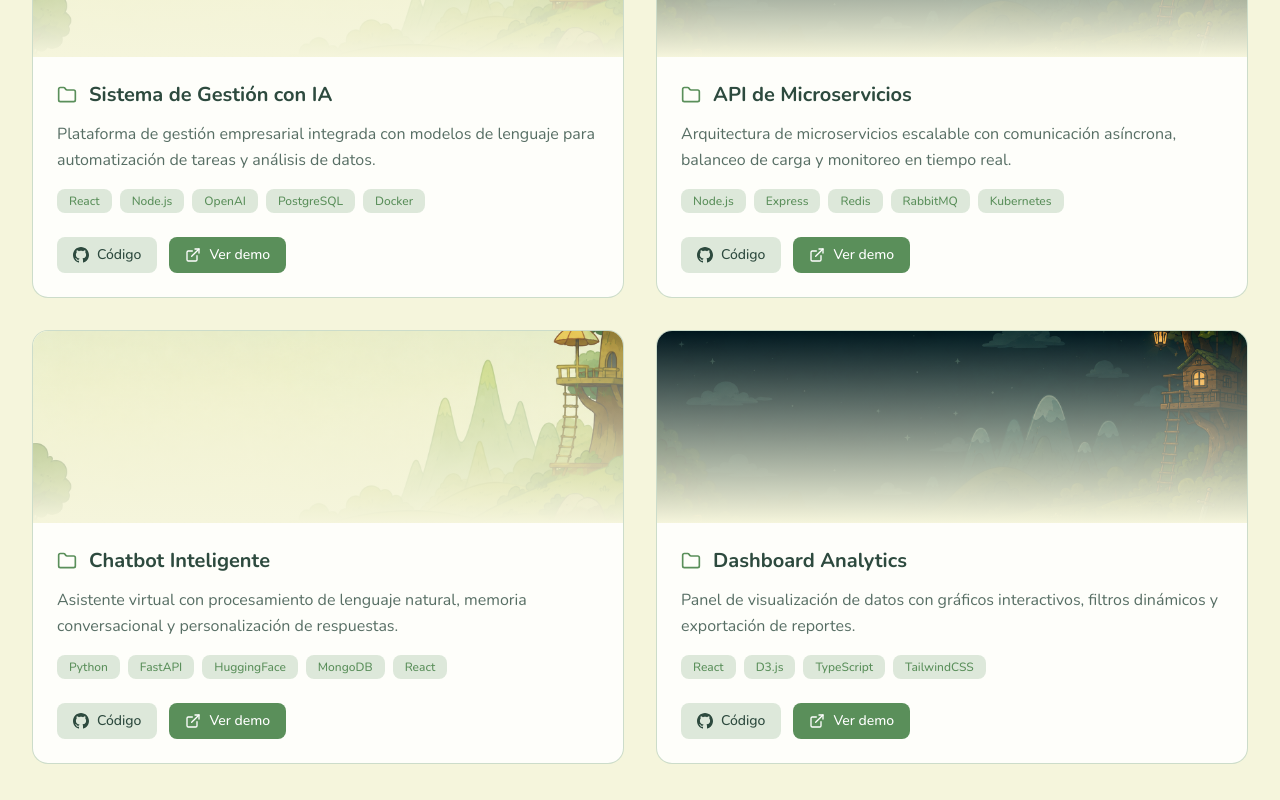
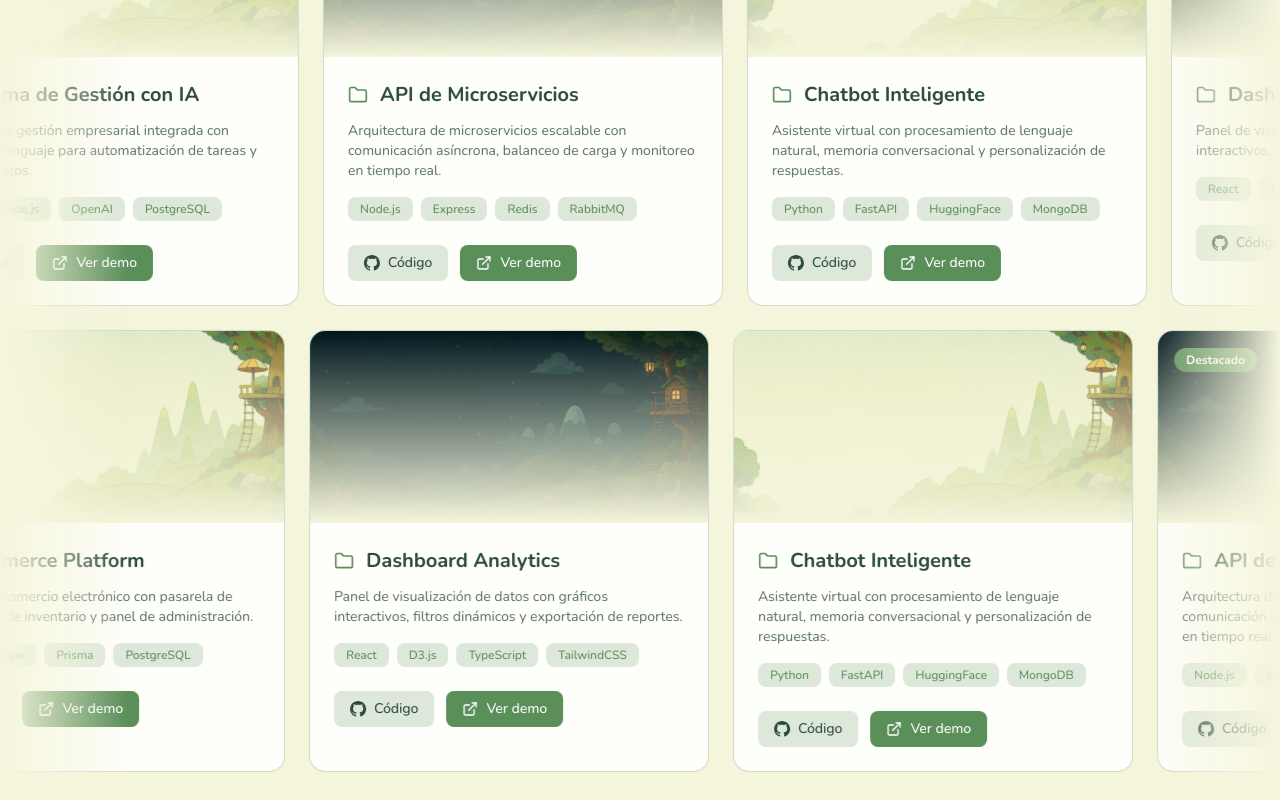
Before and after one commit to Jajavier2404/PORTAFOLIO-FRONTEND, a React (Vite) app: page / in a window 1280 px wide. Shown: the part 2220-3020 px from the top of the page. Built offline with nearby package versions, Linux system fonts and the light colour scheme.

Commit message:
Carrousel

```diff
--- a/src/components/Projects.tsx
+++ b/src/components/Projects.tsx
@@ -48,54 +48,41 @@ const projects = [
     githubUrl: 'https://github.com/jajavier2404',
     liveUrl: '#',
     featured: false
+  },
+  {
+    title: 'E-commerce Platform',
+    description: 'Plataforma de comercio electrónico con pasarela de pagos, gestión de inventario y panel de administración.',
+    image: '/images/bg-day.png',
+    technologies: ['Next.js', 'Stripe', 'Prisma', 'PostgreSQL'],
+    githubUrl: 'https://github.com/jajavier2404',
+    liveUrl: '#',
+    featured: false
+  },
+  {
+    title: 'Real-time Chat App',
+    description: 'Aplicación de mensajería en tiempo real con WebSockets, notificaciones push y cifrado end-to-end.',
+    image: '/images/bg-night.png',
+    technologies: ['Socket.io', 'Express', 'MongoDB', 'Redis'],
+    githubUrl: 'https://github.com/jajavier2404',
+    liveUrl: '#',
+    featured: false
   }
 ];
 
-export function Projects() {
+// Duplicar proyectos para crear efecto infinito
+const duplicatedProjects = [...projects, ...projects, ...projects];
+
+function ProjectCard({ project, index }: { project: typeof projects[0]; index: number }) {
   const { isDark } = useTheme();
 
   return (
-    <section
-      id="proyectos"
-      className={cn(
-        'py-24 transition-colors duration-500',
-        isDark ? 'bg-night-bg' : 'bg-day-bg'
-      )}
-    >
-      <div className="max-w-7xl mx-auto px-4 sm:px-6 lg:px-8">
-        {/* Section header */}
     <motion.div
-          initial={{ opacity: 0, y: 30 }}
-          whileInView={{ opacity: 1, y: 0 }}
-          viewport={{ once: true, margin: '-100px' }}
-          transition={{ duration: 0.6 }}
-          className="text-center mb-16"
-        >
-          <h2 className={cn(
-            'text-4xl font-bold mb-4',
-            isDark ? 'text-night-text' : 'text-day-text'
-          )}>
-            Mis <span className="text-day-primary">Proyectos</span>
-          </h2>
-          <p className={cn(
-            'text-lg max-w-2xl mx-auto',
-            isDark ? 'text-night-text/70' : 'text-day-text/70'
-          )}>
-            Algunos de los proyectos en los que he trabajado
-          </p>
-        </motion.div>
-
-        {/* Projects grid */}
-        <div className="grid md:grid-cols-2 gap-8">
-          {projects.map((project, index) => (
-            <motion.div
-              key={index}
       initial={{ opacity: 0, y: 30 }}
       whileInView={{ opacity: 1, y: 0 }}
       viewport={{ once: true, margin: '-50px' }}
       transition={{ duration: 0.6, delay: index * 0.1 }}
       className={cn(
-                'group relative rounded-2xl overflow-hidden transition-all duration-300',
+        'group relative rounded-2xl overflow-hidden transition-all duration-300 flex-shrink-0 w-[350px] md:w-[400px]',
         isDark ? 'glass-night' : 'glass-day'
       )}
     >
@@ -140,14 +127,14 @@ export function Projects() {
         </div>
 
         <p className={cn(
-                  'mb-4 leading-relaxed',
+          'mb-4 leading-relaxed text-sm',
           isDark ? 'text-night-text/80' : 'text-day-text/80'
         )}>
           {project.description}
         </p>
 
         <div className="flex flex-wrap gap-2 mb-6">
-                  {project.technologies.map((tech) => (
+          {project.technologies.slice(0, 4).map((tech) => (
             <span
               key={tech}
               className={cn(
@@ -192,6 +179,73 @@ export function Projects() {
         </div>
       </div>
     </motion.div>
+  );
+}
+
+export function Projects() {
+  const { isDark } = useTheme();
+
+  return (
+    <section
+      id="proyectos"
+      className={cn(
+        'py-24 transition-colors duration-500 overflow-hidden',
+        isDark ? 'bg-night-bg' : 'bg-day-bg'
+      )}
+    >
+      <div className="max-w-7xl mx-auto px-4 sm:px-6 lg:px-8">
+        {/* Section header */}
+        <motion.div
+          initial={{ opacity: 0, y: 30 }}
+          whileInView={{ opacity: 1, y: 0 }}
+          viewport={{ once: true, margin: '-100px' }}
+          transition={{ duration: 0.6 }}
+          className="text-center mb-16"
+        >
+          <h2 className={cn(
+            'text-4xl font-bold mb-4',
+            isDark ? 'text-night-text' : 'text-day-text'
+          )}>
+            Mis <span className="text-day-primary">Proyectos</span>
+          </h2>
+          <p className={cn(
+            'text-lg max-w-2xl mx-auto',
+            isDark ? 'text-night-text/70' : 'text-day-text/70'
+          )}>
+            Algunos de los proyectos en los que he trabajado
+          </p>
+        </motion.div>
+      </div>
+
+      {/* Carrusel infinito */}
+      <div className="relative">
+        {/* Gradiente izquierdo */}
+        <div className={cn(
+          'absolute left-0 top-0 bottom-0 w-32 z-10 pointer-events-none',
+          isDark
+            ? 'bg-gradient-to-r from-night-bg to-transparent'
+            : 'bg-gradient-to-r from-day-bg to-transparent'
+        )} />
+
+        {/* Gradiente derecho */}
+        <div className={cn(
+          'absolute right-0 top-0 bottom-0 w-32 z-10 pointer-events-none',
+          isDark
+            ? 'bg-gradient-to-l from-night-bg to-transparent'
+            : 'bg-gradient-to-l from-day-bg to-transparent'
+        )} />
+
+        {/* Primera fila - movimiento hacia la izquierda */}
+        <div className="flex gap-6 mb-6 animate-scroll-left">
+          {duplicatedProjects.map((project, index) => (
+            <ProjectCard key={`row1-${index}`} project={project} index={index % projects.length} />
+          ))}
+        </div>
+
+        {/* Segunda fila - movimiento hacia la derecha */}
+        <div className="flex gap-6 animate-scroll-right">
+          {[...duplicatedProjects].reverse().map((project, index) => (
+            <ProjectCard key={`row2-${index}`} project={project} index={index % projects.length} />
           ))}
         </div>
       </div>
--- a/src/index.css
+++ b/src/index.css
@@ -72,3 +72,35 @@
 ::-webkit-scrollbar-thumb:hover {
   background: var(--color-day-accent);
 }
+
+/* Animaciones del carrusel infinito */
+@keyframes scroll-left {
+  0% {
+    transform: translateX(0);
+  }
+  100% {
+    transform: translateX(-50%);
+  }
+}
+
+@keyframes scroll-right {
+  0% {
+    transform: translateX(-50%);
+  }
+  100% {
+    transform: translateX(0);
+  }
+}
+
+.animate-scroll-left {
+  animation: scroll-left 40s linear infinite;
+}
+
+.animate-scroll-right {
+  animation: scroll-right 40s linear infinite;
+}
+
+.animate-scroll-left:hover,
+.animate-scroll-right:hover {
+  animation-play-state: paused;
+}
```
Lines whose indentation alone changed are shown as unchanged.
